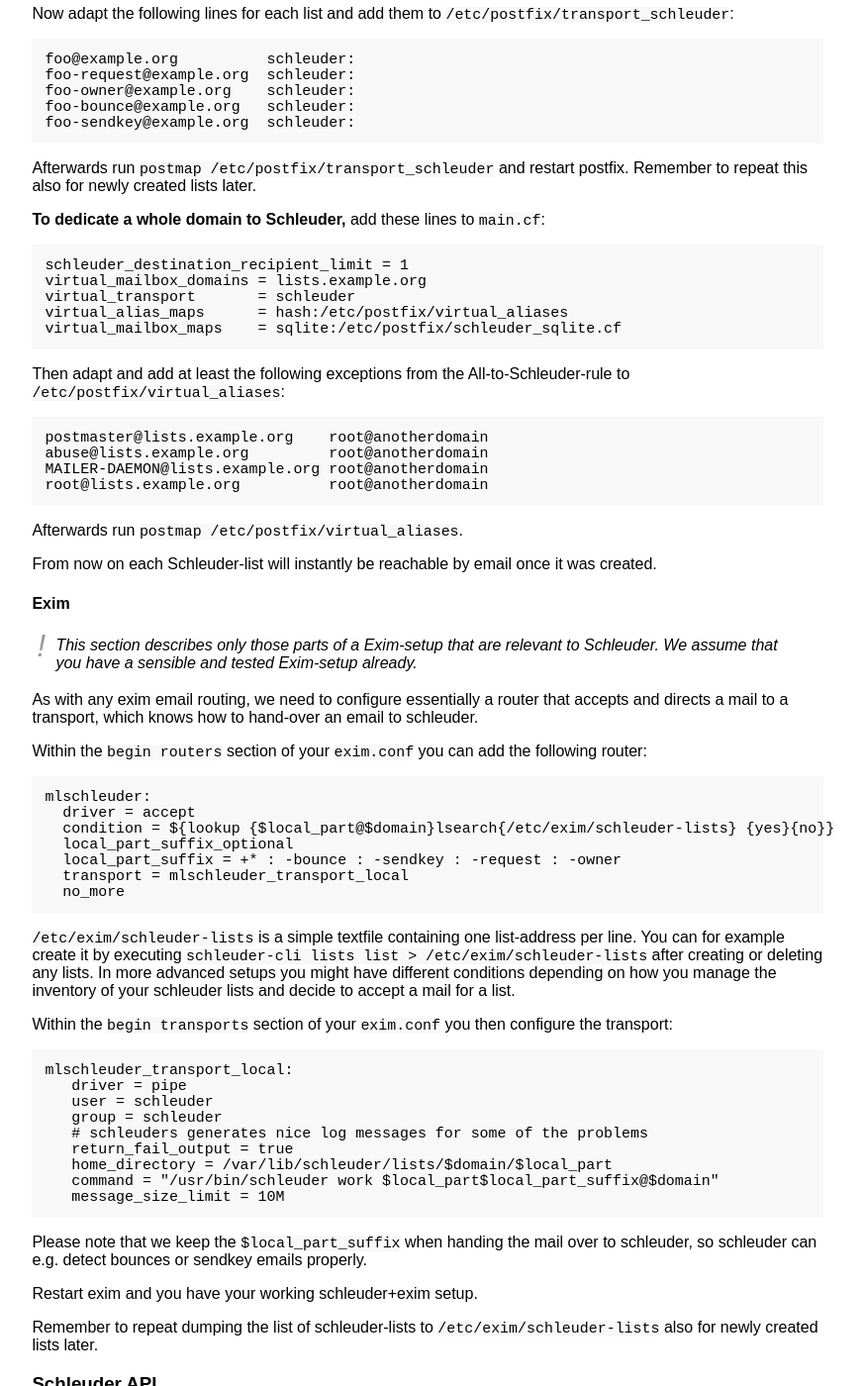
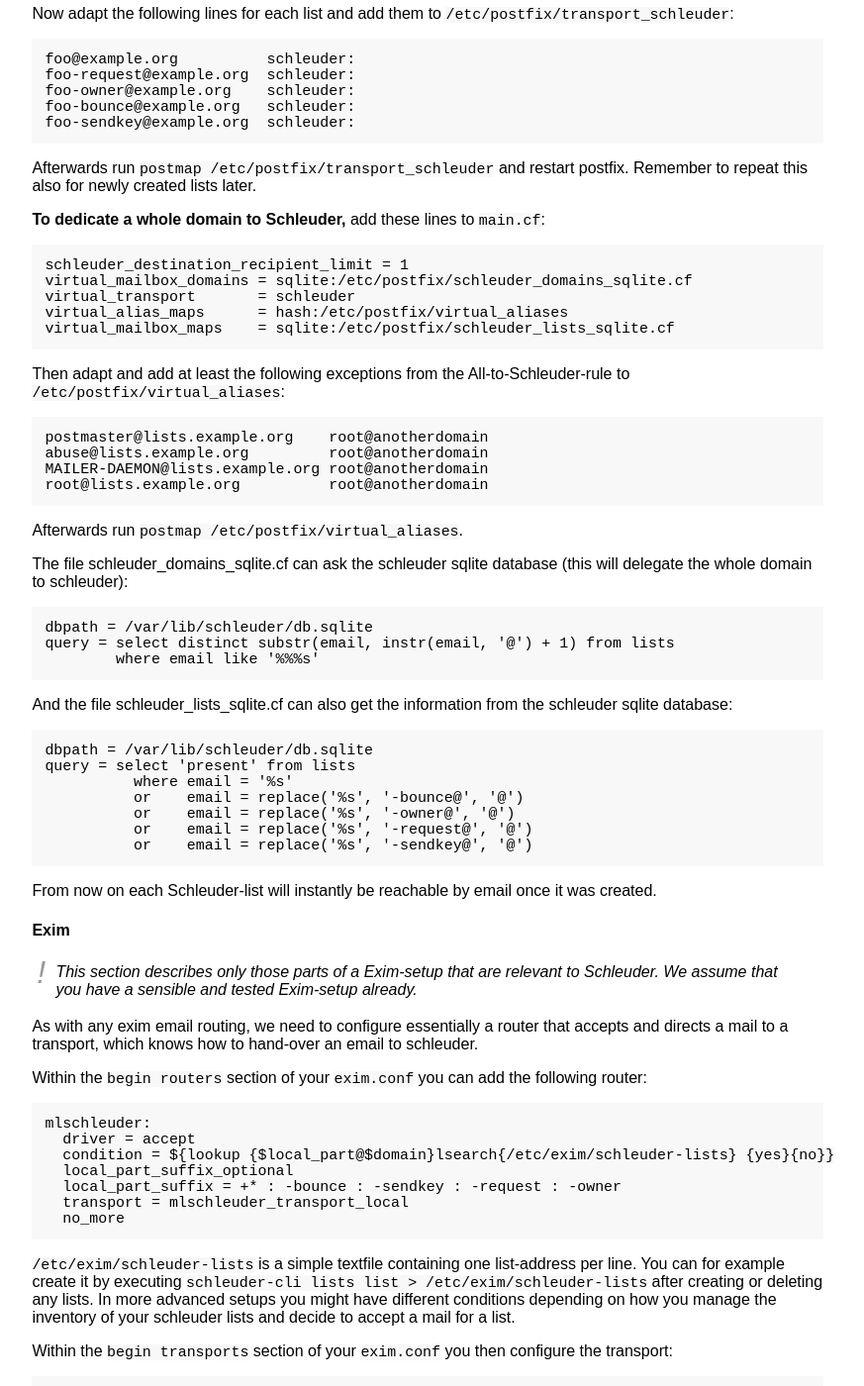
Before and after one commit to schleuder/schleuder-website, a Jekyll site: the page built from docs/index.md, in a window 1280 px wide and 1400 px high, scrolled down 3388 px. Shown: the whole window at 99% size, without its empty margins (6-879 px from the left). Built offline with Jekyll 4.4.1, drawn with Linux system fonts in a browser that asks for light colours.

Commit message:
get the domains and lists for postfix from the schleuder sqlite database

```diff
--- a/docs/index.md
+++ b/docs/index.md
@@ -126,10 +126,10 @@
 **To dedicate a whole domain to Schleuder,** add these lines to `main.cf`:
 
     schleuder_destination_recipient_limit = 1
-    virtual_mailbox_domains = lists.example.org
+    virtual_mailbox_domains = sqlite:/etc/postfix/schleuder_domains_sqlite.cf
     virtual_transport       = schleuder
     virtual_alias_maps      = hash:/etc/postfix/virtual_aliases
-    virtual_mailbox_maps    = sqlite:/etc/postfix/schleuder_sqlite.cf
+    virtual_mailbox_maps    = sqlite:/etc/postfix/schleuder_lists_sqlite.cf
 
 Then adapt and add at least the following exceptions from the All-to-Schleuder-rule to `/etc/postfix/virtual_aliases`:
 
@@ -139,6 +139,22 @@
     root@lists.example.org          root@anotherdomain
 
 Afterwards run `postmap /etc/postfix/virtual_aliases`.
+
+The file schleuder_domains_sqlite.cf can ask the schleuder sqlite database (this will delegate the whole domain to schleuder):
+
+    dbpath = /var/lib/schleuder/db.sqlite
+    query = select distinct substr(email, instr(email, '@') + 1) from lists
+            where email like '%%%s'
+
+And the file schleuder_lists_sqlite.cf can also get the information from the schleuder sqlite database:
+
+    dbpath = /var/lib/schleuder/db.sqlite
+    query = select 'present' from lists
+              where email = '%s'
+              or    email = replace('%s', '-bounce@', '@')
+              or    email = replace('%s', '-owner@', '@')
+              or    email = replace('%s', '-request@', '@')
+              or    email = replace('%s', '-sendkey@', '@')
 
 From now on each Schleuder-list will instantly be reachable by email once it was created.
 
```
